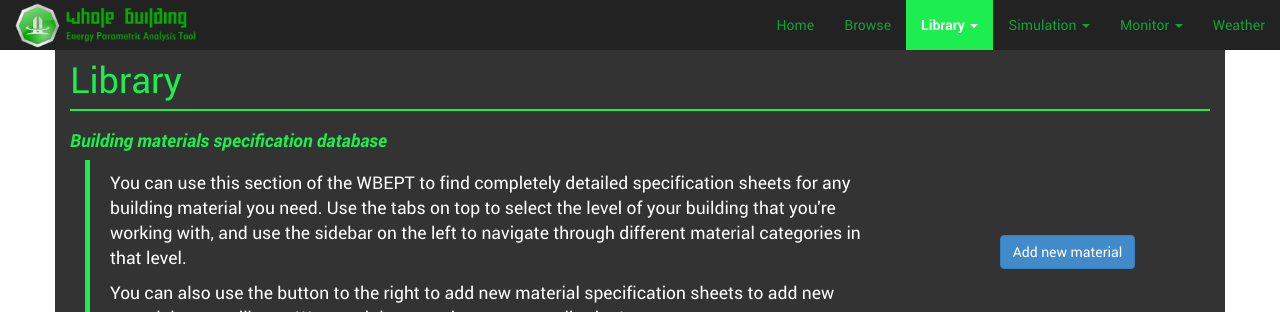
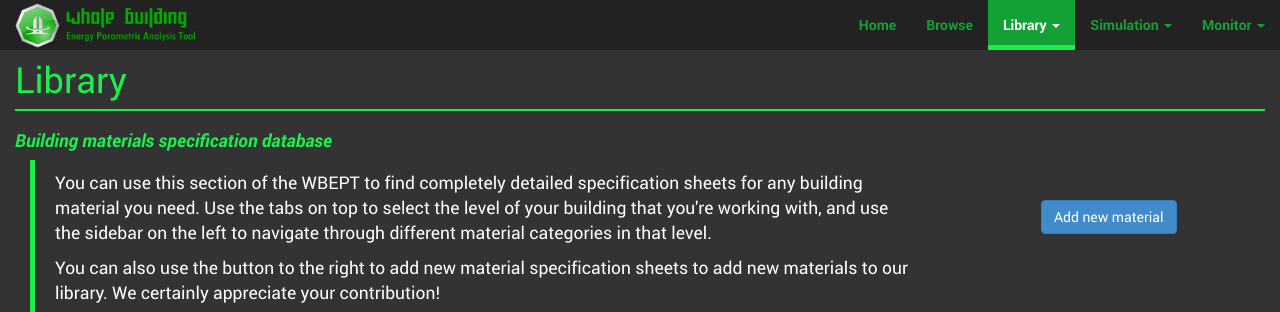
Before and after one commit to jackzhch/Whole-Building-Energy-Parametric-Analysis-Tool, a PHP site: page /library/search.html in a window 1280 px wide; the page is wider, and only the part inside the window is pictured. Shown: the top 312 px of that part. Run offline with PHP 8.4, Linux system fonts and the light colour scheme; some libraries are stand-ins or nearby versions.

Commit message:
Various fixes to index.html and search.html
Changes:
-Set the bottom-border to green for navbar links on hover (also adjust padding to fit the stripe)
-Changed active navbar item's background-color to darker green
-Removed Weather item from navbar (search.html only)
-Fixed logo broken link
-Changed body { background-color: #333; color: #ffffff; }. Footer and page header are same color now.
-Adjusted hover effects for left sidebar (new class "sidebar-subgroup")
-Changed heading colors from black to green (which is better?)
-Imported Roboto font in index.html
-Removed spacing between carousel and hexagons in index.html

```diff
--- a/css/custom.css
+++ b/css/custom.css
@@ -1,7 +1,9 @@
 body {
   padding-bottom: 40px;
-  background-color: #fff;
+  background-color: #333;
+  color: #ffffff;
   /*background-image: url("../img/watermark.jpg");*/
+  font-family: 'Roboto';
 }
 
 .footer {
@@ -13,7 +15,11 @@ body {
 -------------------------------------------------- */
 
 /* Special class on .container surrounding .navbar, used for positioning it into place. */
-
+.container {
+    margin-left: 0px;
+    margin-right: 0px;
+    width: 100%;
+}
 
 
 /* CUSTOMIZE THE CAROUSEL
@@ -21,7 +27,7 @@ body {
 
 /* Carousel base class */
 .carousel {
-  margin-bottom: 25px;
+  margin-bottom: 0px;
 }
 /* Since positioning the image, we need to help out the caption */
 .carousel-caption {
@@ -128,10 +134,21 @@ body {
       color: #1BEE4E;
   }
 
+  .nav > li > a {
+      padding-top: 15px;
+      padding-bottom: 10px;
+  }
+
+  .nav .bs-docs-sidenav > li > a:hover, .nav .sidenav-subgroup > li > a:hover {
+      padding-right: 8px;
+      border-right: 7px solid #1bee4e;
+      font-weight: bold;
+  }
+
   .navbar-inverse .navbar-nav > li > a {
     color: #13A135;
+    font-weight: bold;
   }
-
 
   h1 > small {
       font-size: 55%;
@@ -142,11 +159,12 @@ body {
 .navbar-inverse .navbar-nav > li > a:hover {
     background-color: whitesmoke;
     color: rgb(19, 161, 53);
+    border-bottom: 5px solid #1bee4e;
 }
 
 .navbar-inverse .navbar-nav > .active > a, .navbar-inverse .navbar-nav > .active > a:hover, .navbar-inverse .navbar-nav > .active > a:focus {
-    background-color: #1BEE4E;
-    font-weight: bold;
+    background-color: #13a135;
+    border-bottom: 5px solid #1bee4e;
 }
 
 .thumbnail > img {
@@ -310,6 +328,7 @@ body {
 }
 
 .page-header {
+    color: #13A135;
     margin-top: 20px;
     border-bottom: 2px solid #1bee4e;
 }
@@ -324,7 +343,7 @@ blockquote {
 
 .bs-docs-sidenav a:hover {
     color: black;
-    /*text-decoration: underline;*/
+    text-decoration: none;
 }
 
 /*
--- a/library/search.html
+++ b/library/search.html
@@ -17,22 +17,6 @@ and open the template in the editor.
         <script src="https://ajax.googleapis.com/ajax/libs/jquery/1.11.1/jquery.min.js"></script>
         <script src="../js/bootstrap.js"></script>
         <script src="../../../assets/js/ie10-viewport-bug-workaround.js"></script>
-        <style>
-           body {
-              font-family: 'Roboto';
-           }
-
-           .navbar-inverse .navbar-nav > li > a:hover, .navbar-inverse .navbar-nav > .active > a:hover {
-              background-color: whitesmoke;
-              color: black;
-              text-decoration: underline;
-           }
-
-           .thumbnail > img {
-              height: 160px;
-              min-height: 160px;
-           }
-        </style>
     </head>
 
     <body>
@@ -46,7 +30,7 @@ and open the template in the editor.
                        <span class="icon-bar"></span>
                        <span class="icon-bar"></span>
                     </a>
-                    <a class="navbar-brand" href="index.html"><img src="../img/WBEPT_logo1.png" alt="WBEPTlogo" style="max-height: 45px;"></a>
+                    <a class="navbar-brand" href="../index.html"><img src="../img/WBEPT_logo1.png" alt="WBEPTlogo" style="max-height: 45px;"></a>
                  </div>
                  <div class="navbar-collapse collapse">
                     <ul class="nav navbar-nav navbar-right">
@@ -76,7 +60,7 @@ and open the template in the editor.
                              <li><a href="#">eeAHUB</a></li>
                           </ul>
                        </li>
-                       <li><a href="#weather" data-toggle="modal" data-target="#weatherModal">Weather  </a></li>
+<!--                       <li><a href="#weather" data-toggle="modal" data-target="#weatherModal">Weather  </a></li>-->
 
                     </ul>
                  </div>
@@ -90,7 +74,7 @@ and open the template in the editor.
 
             <div class="container bs-docs-container" style="margin-top: 20px;">
 
-                <div class="row" style="background-color: #333; color: #ffffff;">
+                <div class="row">
                    <div class="col-md-12" role="main">
                       <h1 id="overview" class="page-header"  style="margin-top: 40px; color: #1bee4e;">Library</h1>
                       <h4 style="font-style: italic; font-weight: bold; color: #1BEE4E;">Building materials specification database</h4>
@@ -108,14 +92,14 @@ and open the template in the editor.
                             </p>
                          </blockquote>
                       </div>
-                      <div class="col-md-3" style="padding-top: 75px;">
+                      <div class="col-md-3" style="padding-top: 40px;">
                          <button type="button" class="btn btn-primary center-block">Add new material</button>
                       </div>
                    </div>
                </div>
                <div class="row" style="background-color: #777;">
 <!--                  style="width: 25%; display: inline" -->
-                  <div class="col-md-2" style="margin-top: 20px;">
+                  <div class="col-md-2" style="margin-top: 20px; padding-left: 0px; padding-right: 0px;">
                       <div class="bs-docs-sidebar nav nav-stacked fixed hidden-xs hidden-sm" role="complementary">
                           <ul class="nav bs-docs-sidenav">
 
@@ -124,14 +108,14 @@ and open the template in the editor.
                               </li>
                               <li>
                                   <a href="#grid-indoor">Indoor</a>
-                                  <ul class="nav">
+                                  <ul class="nav sidenav-subgroup">
                                       <li><a href="#grid-glass">Glass</a></li>
                                       <li><a href="#grid-light">Light</a></li>
                                   </ul>
                               </li>
                               <li>
                                   <a href="#grid-outdoor">Outdoor</a>
-                                  <ul class="nav">
+                                  <ul class="nav sidenav-subgroup">
                                       <li><a href="#grid-wall">Wall</a></li>
                                       <li><a href="#grid-window">Window</a></li>
                                   </ul>
@@ -190,7 +174,7 @@ and open the template in the editor.
 
                   </div>
                </div>
-               <div class="row" style="background-color: white; padding-bottom: 10px;">
+               <div class="row" style="padding-bottom: 10px;">
                   <!-- ============================== FOOTER ============================== -->
                   <section class="section-footer footer">
                      <div class="container">
@@ -202,8 +186,7 @@ and open the template in the editor.
                            <li><a href="http://blog.fundbox.com" data-track="link" data-event="Blog menu">Read our blog</a></li>
                            <li><a href="/contact-us" data-track="link" data-event="Contact us menu">Contact Us</a></li>
                            <li>
-                              <a href="#">Terms of Use</a> &
-                              <a href="#">Privacy Policy</a>
+                              <a href="#">Terms of Use</a> & <a href="#">Privacy Policy</a>
                            </li>
                         </ul>
 
```
Also changed, not shown: index.html (+3 -4 lines).
